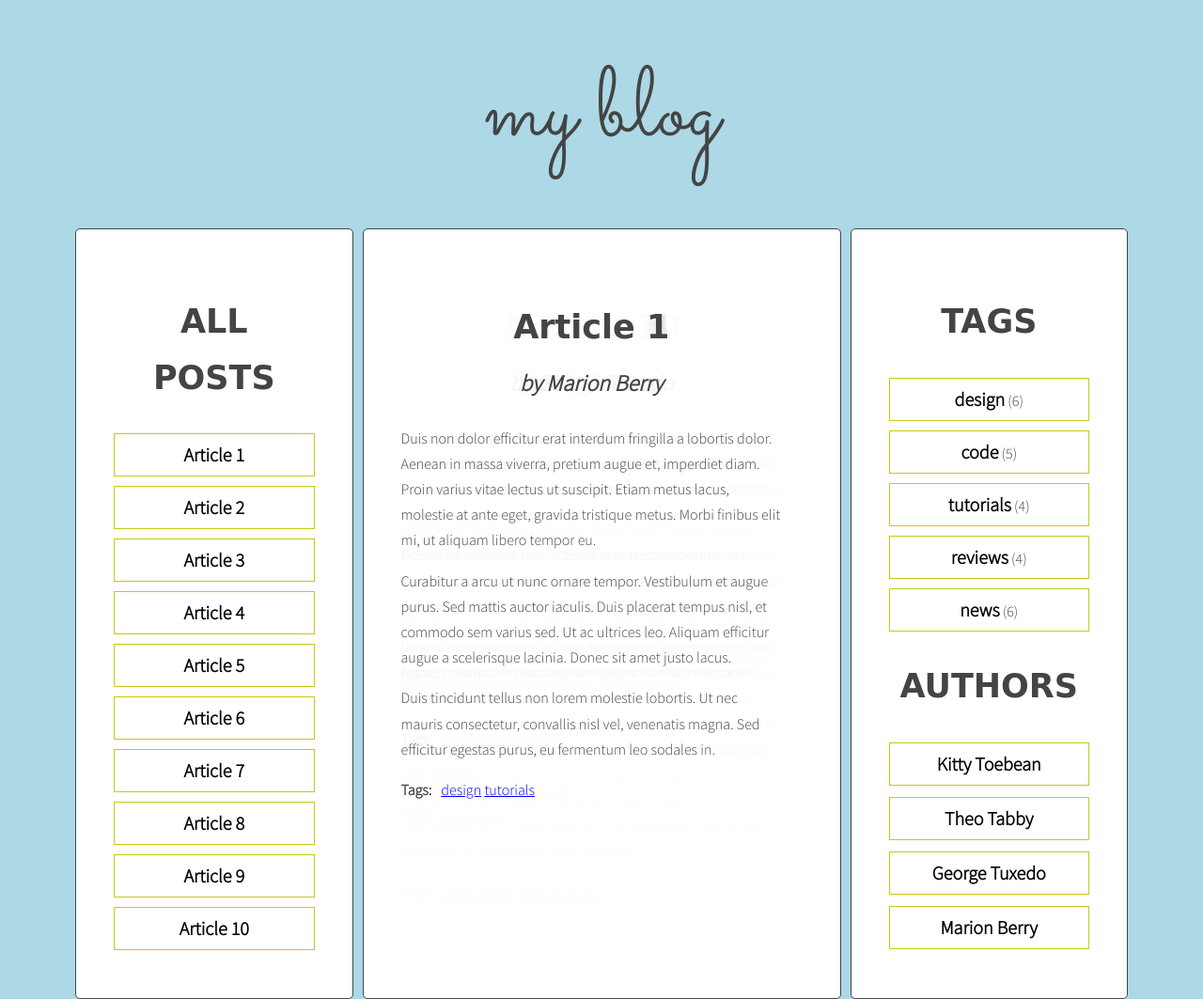
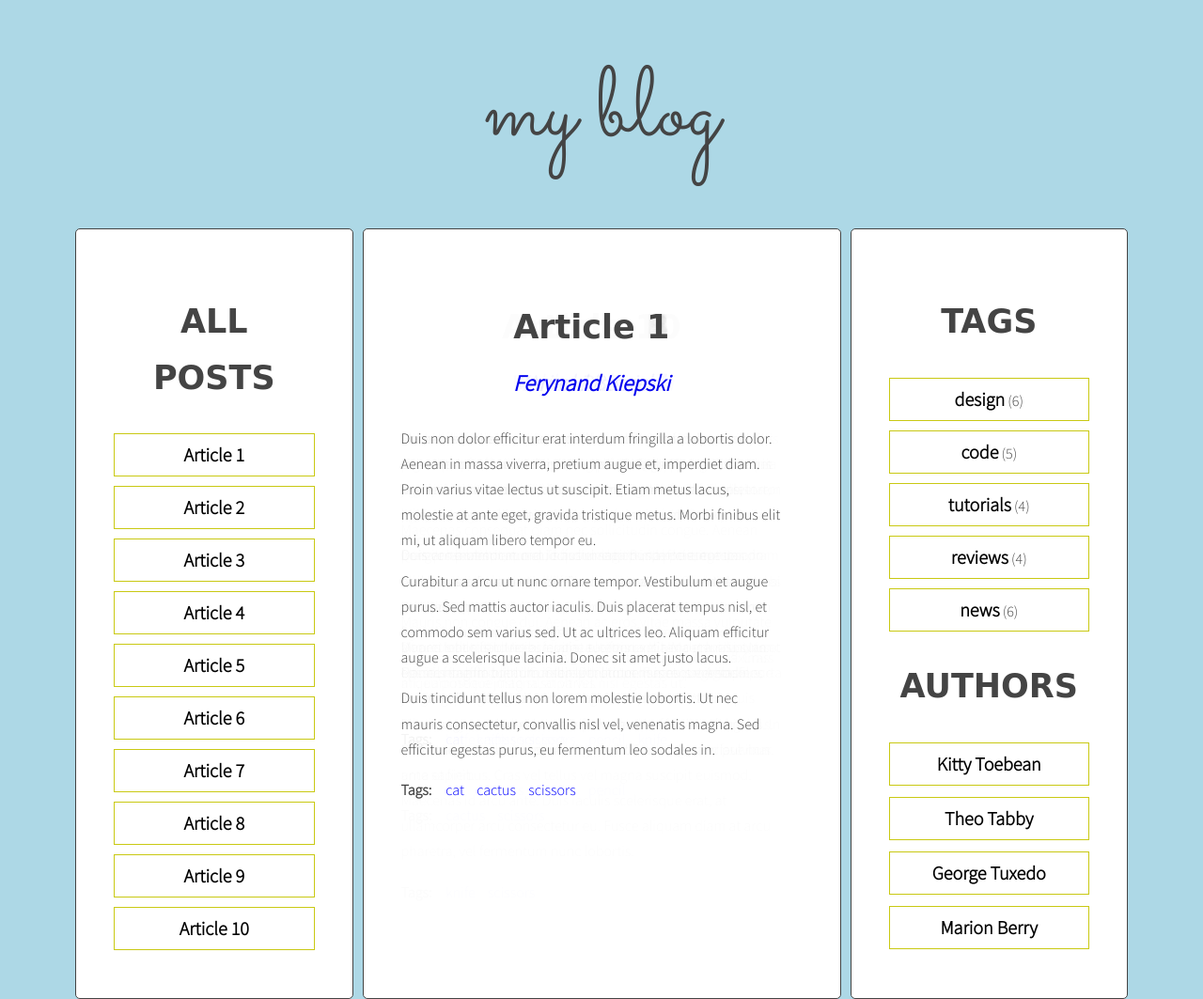
Before and after one commit to Soszka/Javascript-blog, a website: page index.html in a window 1280 px wide. Shown: the whole page at 94% size. Drawn offline with Linux system fonts and the light colour scheme.

Commit message:
first task solved'

```diff
--- a/index.html
+++ b/index.html
@@ -18,9 +18,9 @@
                   </ul>
                 </aside>
                 <section class="posts">
-                  <article class="post active" id="article-1">
+                  <article class="post active" id="article-1" data-tags="cat cactus scissors" data-author="Ferynand Kiepski">
                     <h3 class="post-title">Article 1</h3>
-                    <p class="post-author">by Marion Berry</p>
+                    <p class="post-author">trele morele</p>
                     <div class="post-content">
                       <p>Duis non dolor efficitur erat interdum fringilla a lobortis dolor. Aenean in massa viverra, pretium augue et, imperdiet diam. Proin varius vitae lectus ut suscipit. Etiam metus lacus, molestie at ante eget, gravida tristique metus. Morbi finibus elit mi, ut aliquam libero tempor eu.</p>
                       <p>Curabitur a arcu ut nunc ornare tempor. Vestibulum et augue purus. Sed mattis auctor iaculis. Duis placerat tempus nisl, et commodo sem varius sed. Ut ac ultrices leo. Aliquam efficitur augue a scelerisque lacinia. Donec sit amet justo lacus.</p>
@@ -34,9 +34,9 @@
                       </ul>
                     </div>
                   </article>
-                  <article class="post" id="article-2">
+                  <article class="post" id="article-2" data-tags="cactus scissors" data-author="Waldemar Kiepski">
                     <h3 class="post-title">Article 2</h3>
-                    <p class="post-author">by Theo Tabby</p>
+                    <p class="post-author"></p>
                     <div class="post-content">
                       <p>Phasellus sollicitudin, arcu vel iaculis ullamcorper, quam leo viverra orci, et faucibus quam sapien vel est. Maecenas ac suscipit elit. Nullam interdum, lorem vitae venenatis pulvinar, ex dui malesuada nunc, tempus cursus enim metus vel nulla.</p>
                       <p>Integer hendrerit, eros id efficitur dapibus, ante arcu ullamcorper orci, a iaculis felis turpis at purus. Quisque sodales posuere sapien vel consectetur. Duis dui urna, commodo non ante nec, mattis dictum enim. Donec aliquam erat sed diam lobortis, vel gravida lacus laoreet. Phasellus pretium maximus mi, eu posuere justo suscipit vel.</p>
@@ -50,9 +50,9 @@
                       </ul>
                     </div>
                   </article>
-                  <article class="post" id="article-3">
+                  <article class="post" id="article-3" data-tags="cat knife scissors" data-author="Marian Paździoch">
                     <h3 class="post-title">Article 3</h3>
-                    <p class="post-author">by George Tuxedo</p>
+                    <p class="post-author"></p>
                     <div class="post-content">
                       <p>Mauris vel pellentesque turpis, ac sodales nisl. Quisque iaculis mi velit, ut convallis tellus accumsan a. Quisque iaculis, nisi et dignissim tincidunt, nisl eros euismod nulla, finibus laoreet erat enim posuere elit.</p>
                       <p>Aenean at semper urna. Duis vel sapien molestie, egestas diam consequat, molestie nulla. Praesent a malesuada metus. Praesent et tempus leo.</p>
@@ -67,9 +67,9 @@
                       </ul>
                     </div>
                   </article>
-                  <article class="post" id="article-4">
+                  <article class="post" id="article-4" data-tags="knife scissors" data-author="Ferynand Kiepski">
                     <h3 class="post-title">Article 4</h3>
-                    <p class="post-author">by Kitty Toebean</p>
+                    <p class="post-author"></p>
                     <div class="post-content">
                       <p>Morbi vel cursus nulla, vel varius mauris. Suspendisse sed elit sit amet risus faucibus vestibulum ut sit amet purus. Donec orci est, condimentum ut quam quis, scelerisque fringilla ligula.</p>
                       <p>Quisque bibendum nisl id quam sagittis, id pretium dolor scelerisque. Suspendisse non odio nec velit dapibus placerat non a libero.</p>
@@ -84,9 +84,9 @@
                       </ul>
                     </div>
                   </article>
-                  <article class="post" id="article-5">
+                  <article class="post" id="article-5" data-tags="cat" data-author="Arnold Boczek">
                     <h3 class="post-title">Article 5</h3>
-                    <p class="post-author">by Marion Berry</p>
+                    <p class="post-author"></p>
                     <div class="post-content">
                       <p>Suspendisse sem eros, euismod condimentum arcu ac, consequat fermentum orci. Nam convallis lacus nec interdum vestibulum. Vestibulum luctus, quam eu tristique ornare, lorem nibh sodales enim, vitae tempor dolor ante vitae tortor.</p>
                       <p>Duis venenatis metus quis luctus lobortis. In porttitor ipsum eget ligula aliquam ornare. Cras malesuada urna id volutpat sodales.</p>
@@ -100,9 +100,9 @@
                       </ul>
                     </div>
                   </article>
-                  <article class="post" id="article-6">
+                  <article class="post" id="article-6" data-tags="cat cactus scissors pencil" data-author="Arnold Boczek">
                     <h3 class="post-title">Article 6</h3>
-                    <p class="post-author">by George Tuxedo</p>
+                    <p class="post-author"></p>
                     <div class="post-content">
                       <p>Donec posuere iaculis ante sed hendrerit. Lorem ipsum dolor sit amet, consectetur adipiscing elit. Quisque hendrerit neque nec urna tincidunt, quis vehicula dui vulputate. Morbi est sapien, auctor ut lectus eu, placerat viverra lorem.</p>
                       <p>Cras consectetur at erat id accumsan. Suspendisse lacinia in nulla quis vulputate. Nunc vitae consectetur augue. Nam ut vehicula mi. Aliquam tristique, purus in hendrerit porta, elit lectus finibus mi, vel malesuada nisl lectus a libero.</p>
@@ -116,9 +116,9 @@
                       </ul>
                     </div>
                   </article>
-                  <article class="post" id="article-7">
+                  <article class="post" id="article-7" data-tags="cat cactus scissors pencil knife" data-author="Ferynand Kiepski">
                     <h3 class="post-title">Article 7</h3>
-                    <p class="post-author">by Kitty Toebean</p>
+                    <p class="post-author"></p>
                     <div class="post-content">
                       <p>Donec eleifend mauris ac nisl fermentum, ac fermentum turpis dignissim. Aliquam diam nisl, imperdiet a varius eget, lobortis sed nisi. Nullam suscipit ipsum sed magna blandit, sed pellentesque urna malesuada.</p>
                       <p>Duis vestibulum arcu et lectus viverra porta. Praesent tempor lacus eget quam mattis, sit amet venenatis diam ultrices. Morbi gravida sapien quis ligula tincidunt, vel sagittis erat ultrices.</p>
@@ -132,9 +132,9 @@
                       </ul>
                     </div>
                   </article>
-                  <article class="post" id="article-8">
+                  <article class="post" id="article-8" data-tags="cat scissors" data-author="Marian Paździoch">
                     <h3 class="post-title">Article 8</h3>
-                    <p class="post-author">by Theo Tabby</p>
+                    <p class="post-author"></p>
                     <div class="post-content">
                       <p>Praesent quis imperdiet erat. Curabitur tempor sapien a interdum malesuada. Proin libero erat, sagittis a sollicitudin eget, pulvinar nec risus. Cras et suscipit sem.</p>
                       <p>Maecenas consequat diam nec sollicitudin congue. Aenean porttitor porttitor quam, condimentum interdum metus congue sed. Donec at nulla ipsum.</p>
@@ -149,9 +149,9 @@
                       </ul>
                     </div>
                   </article>
-                  <article class="post" id="article-9">
+                  <article class="post" id="article-9" data-tags="cat cactus pencil" data-author="Ferynand Kiepski">
                     <h3 class="post-title">Article 9</h3>
-                    <p class="post-author">by Marion Berry</p>
+                    <p class="post-author"></p>
                     <div class="post-content">
                       <p>Tam et facilisis purus. Donec vulputate est quis lobortis posuere. Nunc vitae lorem ut odio faucibus pulvinar nec in justo. Ut ut ante ac tellus ornare tempus. Nunc maximus, tortor et dictum convallis, nunc libero posuere leo, scelerisque ultrices arcu sapien ut tellus.</p>
                       <p>Fusce lacinia augue massa, non tincidunt tortor auctor quis. Vestibulum ut pretium nisl. Etiam id tellus tempus, commodo ligula vehicula, porta magna.</p>
@@ -165,9 +165,9 @@
                       </ul>
                     </div>
                   </article>
-                  <article class="post" id="article-10">
+                  <article class="post" id="article-10" data-tags="knife scissors" data-author="Arnold Boczek">
                     <h3 class="post-title">Article 10</h3>
-                    <p class="post-author">by George Tuxedo</p>
+                    <p class="post-author"></p>
                     <div class="post-content">
                       <p>Aliquam erat volutpat. Ut non eleifend lectus. Donec suscipit tellus tempor, ornare dui id, hendrerit neque. Phasellus lacinia laoreet dui in luctus. Sed hendrerit, magna sit amet varius tempor, augue augue scelerisque est, non scelerisque mauris libero eu sapien.</p>
                       <p>Sed at sapien in quam sollicitudin aliquam. In interdum metus a mi porttitor luctus. Sed commodo, arcu id lacinia posuere, felis elit pharetra urna, at feugiat est orci sit amet libero. Quisque in nisl est. Nullam vehicula at lectus non luctus. Cras aliquam neque magna, at varius nisi egestas ut.</p>
--- a/js/script.js
+++ b/js/script.js
@@ -14,7 +14,6 @@ function titleClickHandler(event){
   /* [IN PROGRESS] add class 'active' to the clicked link */
 
   const clickedElement = this;
-  console.log('clickedElement:', clickedElement);
   clickedElement.classList.add('active');
 
   /* [DONE] remove class 'active' from all articles */
@@ -27,12 +26,10 @@ function titleClickHandler(event){
   /* get 'href' attribute from the clicked link */
 
   const articleSelector = clickedElement.getAttribute('href');
-  console.log(articleSelector);
 
   /* find the correct article using the selector (value of 'href' attribute) */
 
   const targetArticle = document.querySelector(articleSelector);
-  console.log(targetArticle);
 
   /* add class 'active' to the correct article */
 
@@ -43,9 +40,13 @@ function titleClickHandler(event){
 
 const optArticleSelector = '.post',
   optTitleSelector = '.post-title',
-  optTitleListSelector = '.titles';
+  optTitleListSelector = '.titles',
+  optArticleTagsSelector = '.post-tags .list',
+  optActiveTagsSelector = 'a.active[href^="#tag-"]',
+  optArticleAuthorSelector = '.post-author'
 
-function generateTitleLinks(){
+
+  function generateTitleLinks(customSelector = ''){
 
   /* remove contents of titleList */
 
@@ -56,7 +57,7 @@ function generateTitleLinks(){
 
   let html= ' ';
 
-  const articles=document.querySelectorAll(optArticleSelector);
+  const articles=document.querySelectorAll(optArticleSelector + customSelector);
   for(let article of articles){
 
     /* get the article id */
@@ -71,18 +72,14 @@ function generateTitleLinks(){
     /* create HTML of the link */
 
     const linkHTML = '<li><a href="#' + articleId + '"><span>' + articleTitle + '</span></a></li>';
-    console.log(linkHTML);
 
     /* insert link into titleList */
 
     html = html + linkHTML;
-    console.log(html);
   }
 
   titleList.innerHTML = html;
-np
   const links = document.querySelectorAll('.titles a');
-  console.log(links);
 
   for(let link of links){
     link.addEventListener('click', titleClickHandler);
@@ -91,3 +88,170 @@ np
 }
 
 generateTitleLinks();
+
+
+function generateTags(){
+
+  /* find all articles */
+
+  const articles =document.querySelectorAll(optArticleSelector);
+
+  /* START LOOP: for every article: */
+
+  for(let article of articles){
+
+    /* find tags wrapper */
+
+    const tagsList = article.querySelector(optArticleTagsSelector);
+
+    /* make html variable with empty string */
+
+    let html = ' ';
+    tagsList.innerHTML = " ";
+
+    /* get tags from data-tags attribute */
+
+    const articleTags = article.getAttribute('data-tags');
+
+    /* split tags into array */
+
+    const articleTagsArray = articleTags.split(' ');
+
+    /* START LOOP: for each tag */
+
+    for(let tag of articleTagsArray){
+
+      /* generate HTML of the link */
+
+      const linkHtml = '<li><a href="#tag-' + tag + '">' + tag + '</a></li>'
+
+      /* add generated code to html variable */
+
+      html = html + ' ' + linkHtml;
+
+    /* END LOOP: for each tag */
+
+    }
+
+    /* insert HTML of all the links into the tags wrapper */
+
+    tagsList.innerHTML = html;
+
+  /* END LOOP: for every article: */
+  }
+}
+
+generateTags();
+
+function tagClickHandler(event){
+
+  /* prevent default action for this event */
+
+  event.preventDefault();
+
+  /* make new constant named "clickedElement" and give it the value of "this" */
+
+  const clickedElement = this;
+
+  /* make a new constant "href" and read the attribute "href" of the clicked element */
+
+  const href = clickedElement.getAttribute('href');
+
+  /* make a new constant "tag" and extract tag from the "href" constant */
+
+  const tag = href.replace('#tag-', '');
+
+  /* find all ta.querg links with class active */
+
+  const activeTagLinks = document.querySelectorAll('a.active[href^="#tag-"]');
+
+  /* START LOOP: for each active tag link */
+
+  for(let activeTagLink of activeTagLinks){
+
+    /* remove class active */
+
+    activeTagLink.classList.remove('active');
+
+  /* END LOOP: for each active tag link */
+
+  }
+
+  /* find all tag links with "href" attribute equal to the "href" constant */
+
+  const tagLinks = document.querySelectorAll('a[href="' + href + '"]');
+
+  /* START LOOP: for each found tag link */
+
+  for( let tagLink of tagLinks){
+
+    /* add class active */
+
+    tagLink.classList.add('active');
+
+  /* END LOOP: for each found tag link */
+
+  }
+
+  /* execute function "generateTitleLinks" with article selector as argument */
+
+  generateTitleLinks('[data-tags~="' + tag + '"]');
+
+}
+
+
+
+function addClickListenersToTags(){
+
+  /* find all links to tags */
+
+  let links = document.querySelectorAll('a[href^="#tag-"]');
+
+  /* START LOOP: for each link */
+
+  for(let link of links) {
+
+    /* add tagClickHandler as event listener for that link */
+
+    link.addEventListener('click', tagClickHandler);
+
+  /* END LOOP: for each link */
+
+  }
+}
+addClickListenersToTags();
+
+
+function generateAuthors() {
+  const articles = document.querySelectorAll(optArticleSelector);
+  for(let article of articles){
+    const articleAuthor = article.querySelector(optArticleAuthorSelector);
+    let html = ' ';
+    const author = article.getAttribute('data-author');
+    const authorLink = '<a href="#author-' + author + '">' + author + '</a>';
+    html = html + authorLink;
+    articleAuthor.innerHTML = html;
+  }
+}
+generateAuthors();
+
+
+function authorClickHandler(event) {
+  event.preventDefault();
+  const clickedElement = this;
+  const href = clickedElement.getAttribute(href);
+  const author = href.replace('#author', ' ');
+  const activeAuthorLink = 'a.active[href^="#author-"]';
+  activeAuthorLink.classList.remove(active);
+  const authorLink = document.querySelector('[href="#author-' + href + '"');
+  authorLink.classList.add(active);
+  generateTitleLinks('[data-author="' + author + '"]');
+}
+
+function addClickListenersToAuthors (){
+  let links = document.querySelectorAll('a[href^="#author"]');
+  for(let link of links) {
+    link.addEventListener('click', authorClickHandler);
+  }
+}
+addClickListenersToAuthors();
--- a/package.json
+++ b/package.json
@@ -8,7 +8,7 @@
     "init:dirs": "mkdirp sass css vendor images js",
     "init:files": "touch README.md index.html sass/style.scss js/script.js",
     "init:gitignore": "curl https://raw.githubusercontent.com/github/gitignore/master/Node.gitignore -o .gitignore",
-    "test": "npm run test:*",
+    "test": "npm-run-all test:*",
     "test:html": "html-validate *.html",
     "test:js": "eslint js/",
     "test:scss": "stylelint sass/",
@@ -17,7 +17,7 @@
     "build:autoprefixer": "postcss css/*.css --use autoprefixer -d css",
     "build-dev": "npm-run-all build-dev:sass build:autoprefixer",
     "build-dev:sass": "sass --style=expanded --source-map sass:css",
-    "watch": "npm-run-all build build-dev -p watch:*",
+    "watch": "npm-run-all build:* build-dev -p watch:*",
     "watch:browsersync": "browser-sync start --server --files \"css/*.css\" \"*.html\" \"js/*.js\"",
     "watch:sassprefixer": "onchange sass/*.scss -- npm run build-dev"
   },
--- a/sass/style.scss
+++ b/sass/style.scss
@@ -9,7 +9,7 @@
 }
 
 body {
-  background: green;
+  background: lightblue;
   font-family: "Source Sans Pro", sans-serif;
   color: #444;
   font-weight: 300;
```
Also changed, not shown: css/style.css, 1 other file.
